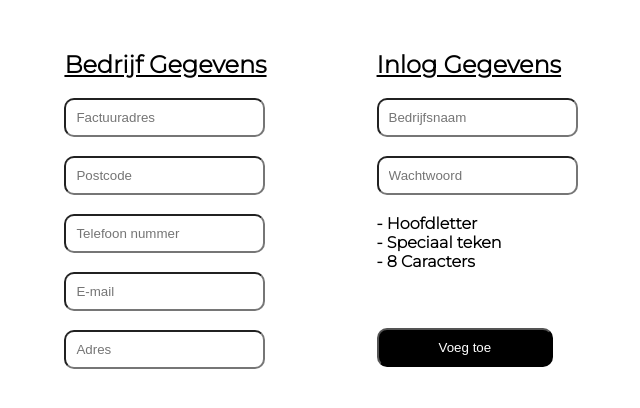
After one commit to Timhamer/Project-3, a PHP site: page /klantenoverzicht.html in a window 1280 px wide. The commit adds this page. Shown: the top 408 px of the page, without its empty margins (274-914 px from the left). Run offline with PHP 8.4, Linux system fonts and the light colour scheme.

Commit message:
klanteroverzicht

```diff
--- a/header.css
+++ b/header.css
@@ -196,3 +196,51 @@ color: grey;
 
 
   }
+  /* klanten overzicht */
+  .password {
+    border-radius: 10px;
+    padding: 10px;
+  }
+
+  .inlog_gegevens {
+    text-decoration:underline;
+
+  }
+
+
+  .bedrijfsnaam{
+    padding: 10px;
+    border-radius: 10px;
+  }
+
+  .bedrijf_gegevens {
+    text-decoration: underline;
+  }
+
+.klant-toevoegen {
+  padding: 10px 60px;
+  background-color: black;
+  color: white;
+  border-radius: 10px;
+}
+
+.klant-toevoegen:hover {
+  background-color: white;
+  color: black;
+}
+/* .bedrijf-gegevens {
+  justify-content: center;
+} */
+
+.blok {
+  justify-content: center;
+  display: flex;
+  margin-top: 50px;
+}
+.blok > div{
+  padding: 0px 100px 10px 10px;
+
+}
+.blok > input {
+  background: transparent;
+}
--- /dev/null
+++ b/klantenoverzicht.html
@@ -0,0 +1,34 @@
+<!DOCTYPE html>
+<html lang="en">
+<head>
+    <meta charset="UTF-8">
+    <meta http-equiv="X-UA-Compatible" content="IE=edge">
+    <link href="https://fonts.googleapis.com/css2?family=Montserrat:wght@300&display=swap" rel="stylesheet">
+    <link rel="stylesheet" href="header.css">
+    <meta name="viewport" content="width=device-width, initial-scale=1.0">
+    <title>KlantenOverzicht</title>
+</head>
+<body>
+<div class="blok">
+    <div>
+         <h2 class="bedrijf_gegevens">Bedrijf Gegevens</h2><br>
+        <input type="text" class="bedrijfsnaam" placeholder="Factuuradres"><br><br>
+        <input type="text" class="bedrijfsnaam" placeholder="Postcode"><br><br>
+        <input type="text" class="bedrijfsnaam" placeholder="Telefoon nummer"><br><br>
+        <input type="text" class="bedrijfsnaam" placeholder="E-mail"><br><br>
+        <input type="text" class="bedrijfsnaam" placeholder="Adres"><br><br>
+
+    </div>
+    <div>
+    <h2 class="inlog_gegevens">Inlog Gegevens</h2><br>
+        <input type="text" class="bedrijfsnaam" placeholder="Bedrijfsnaam"><br><br>
+        <input type="password" class="password" placeholder="Wachtwoord"><br><br>
+            <h4 class="wachtwoord_eisen">- Hoofdletter</h4>
+            <h4 class="wachtwoord_eisen">- Speciaal teken</h4>
+            <h4 class="wachtwoord_eisen">- 8 Caracters</h4><br><br><br>
+            <button class="klant-toevoegen">Voeg toe</button>
+    </div>
+</div>
+
+</body>
+</html>
```
